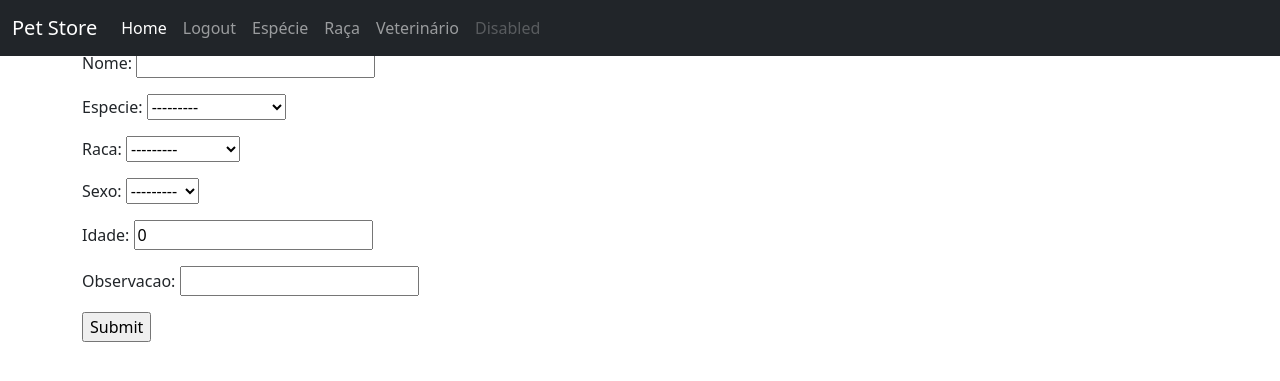
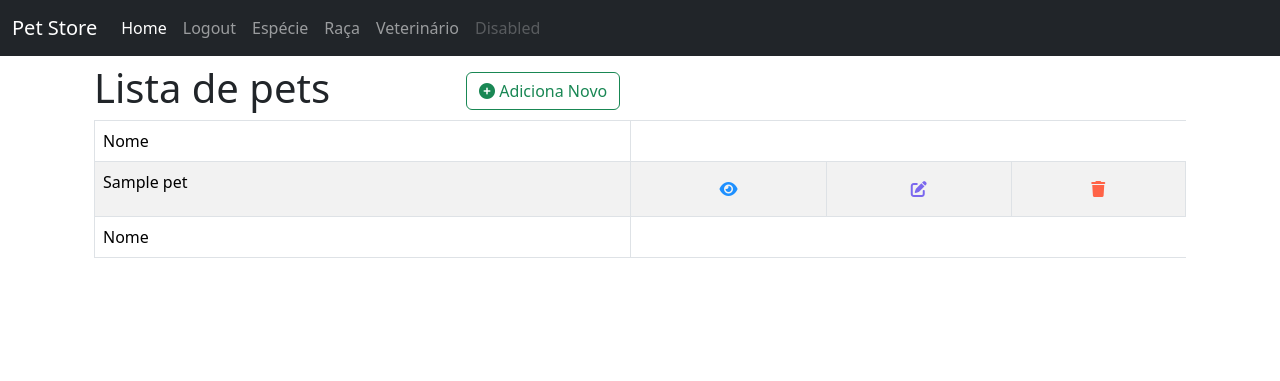
Before and after one commit to Eduardo-Lucas/pet-store-docker, a Django app: page /users/tutor in a window 1280 px wide. Shown: the top 381 px of the page. Run offline with Django 4.2, Linux system fonts and the light colour scheme; a user stored in the database is signed in; tables that the repository leaves empty hold one stand-in row (values such as "Sample post"); parts of the project's set-up code (start-up, migrations or seed data) failed here and were passed over; some libraries are stand-ins or nearby versions.

Commit message:
Pet CRUD is working

```diff
--- a/app/pet/templates/pet/dropdown_list.html
+++ /dev/null
@@ -1,4 +0,0 @@
-<option value="">---------</option>
-{% for raca in racas %}
-<option value="{{ raca.pk }}">{{ raca.nome }}</option>
-{% endfor %}
--- a/app/pet/urls.py
+++ b/app/pet/urls.py
@@ -13,5 +13,4 @@ urlpatterns = [
     path('raca_create/', RacaCreateView.as_view(), name='raca_create'),
     path('raca_detail/<pk>', RacaDetailView.as_view(), name='raca_detail'),
 
-    path('ajax/load-racas/', load_racas, name='ajax_load_racas'),
 ]
--- a/app/users/templates/users/tutor_home.html
+++ b/app/users/templates/users/tutor_home.html
@@ -2,11 +2,78 @@
 
 {% block content %}
 
-<form method="post" enctype="multipart/form-data">
-  {% csrf_token %}
-  {{ form.media.js }}
-  {{ form.as_p }}
-  <input type="submit" value="Submit" />
-</form>
+<div class="container mb-3 mt-3">
+      <div class="row">
+        <div class="col-4 mt-3"><h1>Lista de pets</h1></div>
+        <div class="col-4 mt-4" >
+            <a href="{% url 'pet:pet_create' %}"
+            class="btn btn-outline-success"
+          >
+            <i class="fa-solid fa-circle-plus"></i> Adiciona Novo
+          </a>
+        </div>
+      </div>
+
+  <table
+    class="table table-striped table-bordered table-hover"
+    style="width: 100%"
+  >
+    <thead class="border-bottom font-weight-bold">
+
+      <tr>
+        <td>Nome</td>
+      </tr>
+
+    </thead>
+
+    <tbody>
+      {% for pet in pets %}
+
+      <tr>
+        <td>{{ pet.nome }}</td>
+
+        <td class="text-center">
+          <a
+            href="{% url 'pet:pet_detail' pet.id %}"
+            class="btn text-secondary px-0"
+          >
+          <span style="font-size: 1em; color: Dodgerblue;">
+            <i class="fa-solid fa-eye" data-bs-toggle="tooltip" data-bs-placement="top" title="Detalhes"></i>
+          </span>
+          </a>
+        </td>
+        <td class="text-center">
+          <a
+            href="{% url 'pet:pet_update' pet.id %}"
+            class="btn text-secondary px-0"
+          >
+          <span style="font-size: 1em; color: Mediumslateblue;">
+            <i class="fa-solid fa-pen-to-square" data-bs-toggle="tooltip" data-bs-placement="top" title="Atualizar"></i>
+          </span>
+          </a>
+          </td>
+          <td class="text-center">
+          <a
+            href="{% url 'pet:pet_delete' pet.id %}"
+              class="btn text-secondary px-0"
+          >
+          <span style="font-size: 1em; color: Tomato;">
+            <i class="fa-solid fa-trash" data-bs-toggle="tooltip" data-bs-placement="top" title="Excluir"></i>
+          </span>
+          </a>
+          </td>
+        </td>
+      </tr>
+
+      {% endfor %}
+    </tbody>
+    <tfoot class="border-bottom font-weight-bold">
+      <tr>
+        <td>Nome</td>
+
+      </tr>
+    </tfoot>
+  </table>
+</div>
 
 {% endblock %}
--- a/app/users/views.py
+++ b/app/users/views.py
@@ -67,14 +67,10 @@ class LogoutView(auth_views.LogoutView):
 @login_required
 @tutor_required
 def tutor_home(request):
-    if request.method == 'POST':
-        form = PetForm(request.POST)
-        if form.is_valid():
-            form.save()
-            # Handle form submission
-    else:
-        form = PetForm()
-    return render(request, "users/tutor_home.html", {"form": form})
+    context = {
+        "pets": Pet.objects.filter(tutor=request.user.tutor).order_by('nome')
+    }
+    return render(request, "users/tutor_home.html", context)
 
 
 @login_required
```
Also changed, not shown: app/pet/templates/pet/pet_confirm_delete.html (added, +29 -0 lines), app/pet/templates/pet/pet_detail.html (added, +37 -0 lines), app/pet/templates/pet/pet_form.html (+8 -9 lines), app/pet/views.py (+13 -10 lines).
